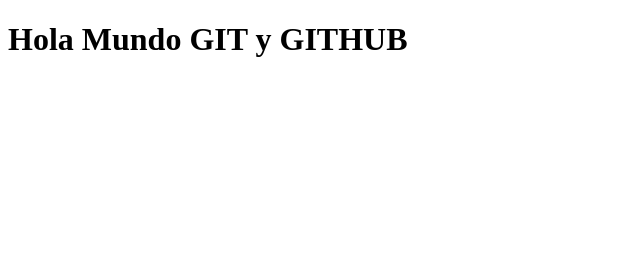
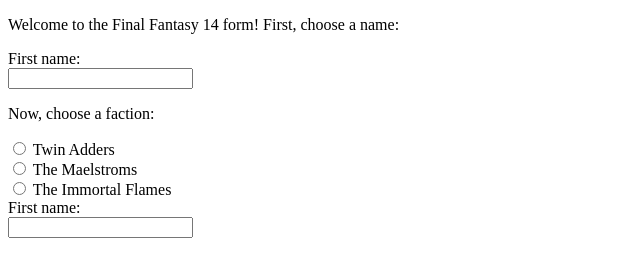
Before and after one commit to JaviAres/repositorio_prueba, a plain HTML site: page index.html in a window 1280 px wide. Shown: the whole page, without its empty margins (0-640 px from the left). Drawn offline with Linux system fonts and the light colour scheme.

Commit message:
Adding the form

```diff
--- a/index.html
+++ b/index.html
@@ -4,11 +4,28 @@
     <meta charset="UTF-8">
     <meta http-equiv="X-UA-Compatible" content="IE=edge">
     <meta name="viewport" content="width=device-width, initial-scale=1.0">
-    <title>Document</title>
+    <title>Formulario_FF14</title>
 </head>
 <body>
-    <h1>
-        Hola Mundo GIT y GITHUB
-    </h1>
+    <p>Welcome to the Final Fantasy 14 form!
+        First, choose a name:
+    </p>
+    <form>
+        <label for="fname">First name:</label><br>
+        <input type="text" id="fname" name="fname"><br>
+    </form>
+    <p>Now, choose a faction:</p>
+    <form="faccion">
+        <input type="radio" id="html" name="FF14_Form" value="Twin_Adder">
+        <label for="Twin_Adder">Twin Adders</label><br>
+        <input type="radio" id="html" name="FF14_Form" value="The_Maelstrom">
+        <label for="The_Maelstrom">The Maelstroms</label><br>
+        <input type="radio" id="html" name="FF14_Form" value="Immortal_flames">
+        <label for="Immortal_flames">The Immortal Flames</label><br>
+    </form>
+    <form>
+        <label for="fname">First name:</label><br>
+        <input type="text" id="fname" name="fname"><br>
+    </form>
 </body>
 </html>
```
